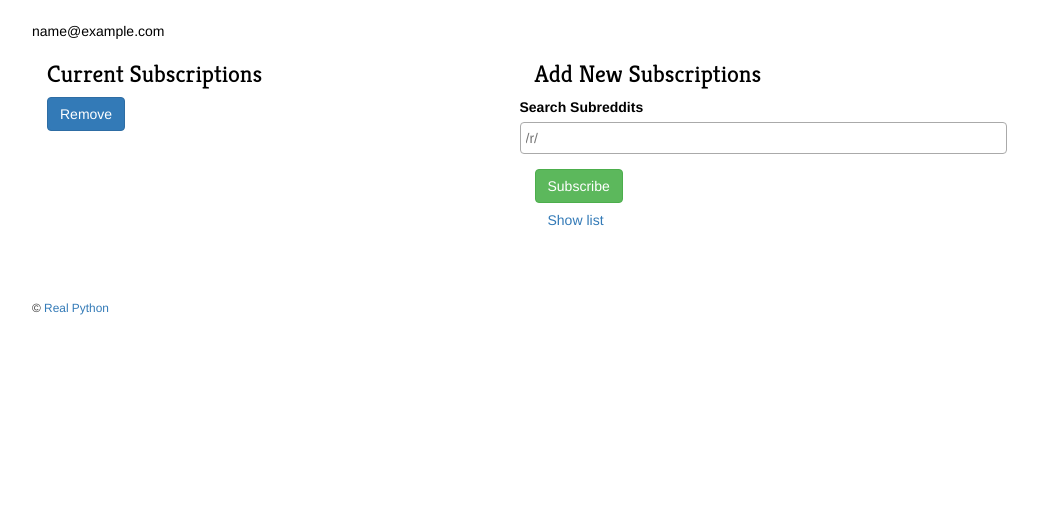
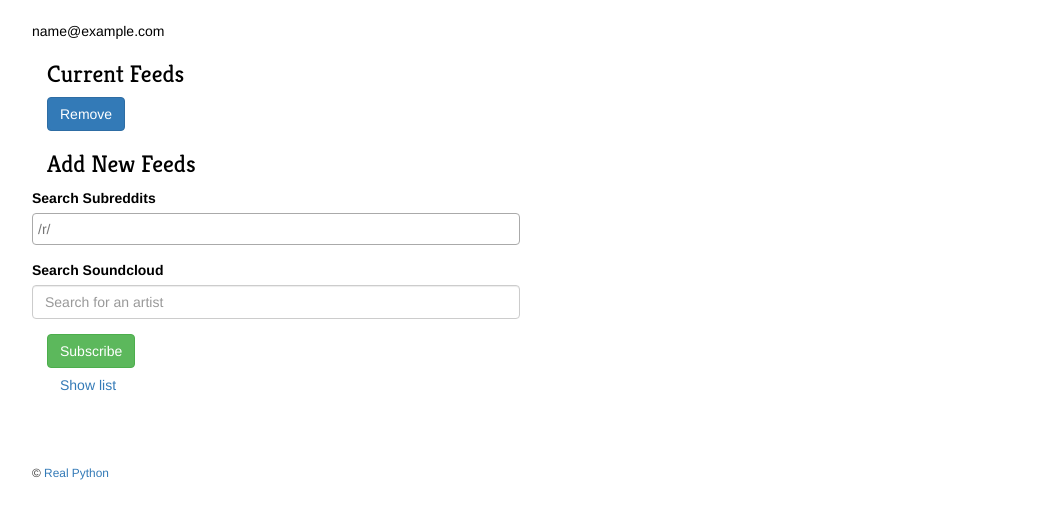
Before and after one commit to treethought/amnisiac-old, a Flask app: template project/client/templates/user/manage_sources.html in a window 1280 px wide. Shown: the part 54-573 px from the top of the page, without its empty margins (38-1076 px from the left). Run offline with Flask 2, Linux system fonts and the light colour scheme; the template is opened without the code that fills it: values that come from a table or form of the project are taken from there, others are empty; a user stored in the database is signed in; tables that the repository leaves empty hold one stand-in row (values such as "Sample post"); some libraries are stand-ins or nearby versions.

Commit message:
manage sources include sc

```diff
--- a/project/client/templates/user/manage_sources.html
+++ b/project/client/templates/user/manage_sources.html
@@ -1,15 +1,102 @@
 {% extends "_base.html" %} {% import "bootstrap/wtf.html" as wtf %} {% block content %} {{ current_user.email }}
+
 
 
 <div class="container">
     <div class="row">
 
-        <div class="col-lg-5">
-            <h3>Current Subscriptions</h3>
+        <div class="col-xs-5">
+            <h3>Current Feeds</h3>
+            <form class='form' role='form' method="post" action="{{url_for('user.remove_sources')}}">
+
+                {{ current.csrf_token }}{{ current.hidden_tag() }} {{ wtf.form_errors(current, hiddens='only') }} {% for subfield in current.follow_sources %}
+
+                <div class="row">
+                    <div class="col-lg col-xs">
+                        {{subfield}}{{subfield.data}}
+                    </div>
+                </div>
+
+                {% endfor %}
+
+                <div class="row">
+                    <div class="col-lg-2">
+                        <button type="submit" class="btn btn-primary">Remove</button>
+                    </div>
+                </div>
+            </form>
+
         </div>
 
-        <div class="col-lg-5">
-            <h3>Add New Subscriptions</h3>
+    </div>
+
+    <div class="row">
+
+        <div class="col-xs-5">
+              <h3>Add New Feeds</h3>
+        {# <div class="col-lg-5"> #}
+            {% set action=url_for('user.add_sources') %}
+            {% set btn_label='Subscribe' %}
+            {% set form=new %}
+            {% include 'main/main_search.html' %}
+        {# </div> #}
+        </div>
+    </div>
+
+
+</div>
+
+
+
+
+
+
+
+
+{#
+
+
+
+<div class="container">
+    <div class="row">
+      <div class="col-lg-5">
+         <h3>Current Subscriptions</h3>
+      </div>
+
+      <div class="col-lg-5">
+
+        <div class="row">
+            <div class="col-xs-5">
+                <h3>Add New Subscriptions</h3>
+            </div>
+        </div>
+
+
+
+
+
+
+        <div class="col-xs-5">
+            <form class='form' role='form' method="post" action="{{url_for('user.remove_sources')}}">
+
+                {{ current.csrf_token }}{{ current.hidden_tag() }} {{ wtf.form_errors(current, hiddens='only') }} {% for subfield in current.follow_sources %}
+
+                <div class="row">
+                    <div class="col-lg col-xs">
+                        {{subfield}}{{subfield.data}}
+                    </div>
+                </div>
+
+                {% endfor %}
+
+                <div class="row">
+                    <div class="col-lg-2">
+                        <button type="submit" class="btn btn-primary">Remove</button>
+                    </div>
+                </div>
+            </form>
+        </div>
+
         </div>
 
     </div>
@@ -48,7 +135,7 @@
 
 
 </div>
-
+ #}
 
 
 {% endblock %}
--- a/project/server/models.py
+++ b/project/server/models.py
@@ -66,7 +66,8 @@ class Feed(db.Model):
     id = db.Column(db.Integer, primary_key=True)
     name = db.Column(db.Text)
     url = db.Column(db.String(), unique=True, nullable=False)
+    domain = db.Column(db.String(), unique=False, nullable=True)
 
 
     def __repr__(self):
-        return '<Feed:{}>'.format(self.name)
+        return '<Feed:{} from {}>'.format(self.name, self.domain)
```
Also changed, not shown: project/server/user/views.py (+36 -11 lines).
